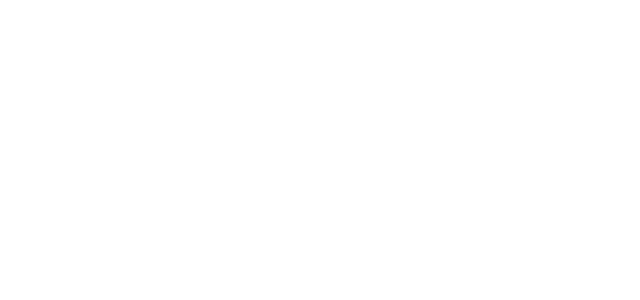
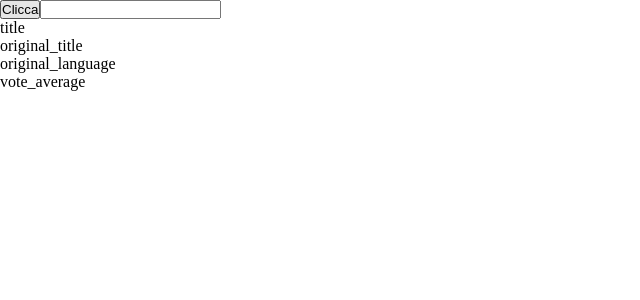
Before and after one commit to VitoMarino/vite-boolflix, a Vue app: page / in a window 1280 px wide. Shown: the top 300 px of the page, without its empty margins (0-640 px from the left). Built offline with nearby package versions, Linux system fonts and the light colour scheme; no server answers.

Commit message:
Impostazione ul > li

```diff
--- a/src/components/AppHeader.vue
+++ b/src/components/AppHeader.vue
@@ -10,7 +10,8 @@ export default {
 
 <template>
     <header>
-
+        <button>Clicca</button>
+        <input type="text">
     </header>
 </template>
 
--- a/src/components/AppMain.vue
+++ b/src/components/AppMain.vue
@@ -4,27 +4,46 @@ import axios from 'axios';
 export default {
     data() {
         return {
-            search:{
-            }
+            search:[
+
+            ]
+
         }
     },
     methods:{
         getSearch(){
-            axios.get('https://api.themoviedb.org/3/search/movie&api_key=93df66e930b448fe4ba34c7efeb9d6b0')
+            axios.get('https://api.themoviedb.org/3/search/movie?api_key=93df66e930b448fe4ba34c7efeb9d6b0&query=ritorno+al+futuro')
             .then((response) => {
-            console.log();
+                this.search = response.data;
+                console.log(this.search);
             })
             .catch(function(error) {
             console.log(error);
             });
         },
+    },
+    created(){
+        this.getSearch()
     }
 }
 </script>
 
 <template>
     <main>
-
+        <ul>
+            <li>
+                title
+            </li>
+            <li>
+                original_title
+            </li>
+            <li>
+                original_language
+            </li>
+            <li>
+                vote_average
+            </li>
+        </ul>
     </main>
 </template>
 
--- a/src/styles/general.scss
+++ b/src/styles/general.scss
@@ -0,0 +1,9 @@
+*{
+    padding: 0;
+    margin: 0;
+    box-sizing: border-box;
+}
+
+ul{
+    list-style: none;
+}
```
